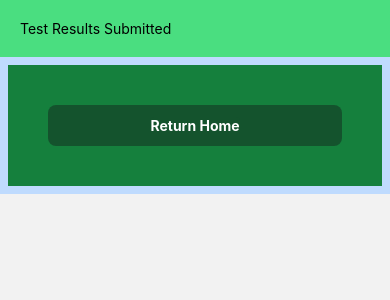
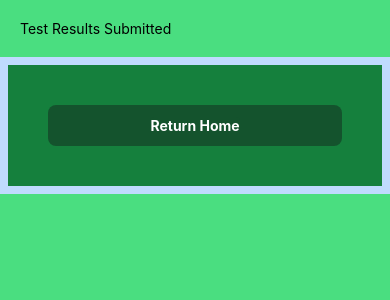
Before and after one commit to sramalho94/TopGroup3-ReactNative, a React Native app: screen /SubmittedScreen in a window 390 px wide. Shown: the top 300 px of the page. Built offline with nearby package versions, Linux system fonts and the light colour scheme.

Commit message:
added background to SubmittedScreen.tsx

```diff
--- a/screens/SubmittedScreen.tsx
+++ b/screens/SubmittedScreen.tsx
@@ -15,7 +15,7 @@ export type NavigationProp = NativeStackNavigationProp<
 const SubmittedScreen = (props: Props) => {
   const navigation = useNavigation<NavigationProp>();
   return (
-    <SafeAreaView>
+    <SafeAreaView className='m min-h-screen min-w-full bg-green-400'>
       <ScrollView>
         <Text
           className='color justify-center bg-green-400 py-5 px-5'
```
